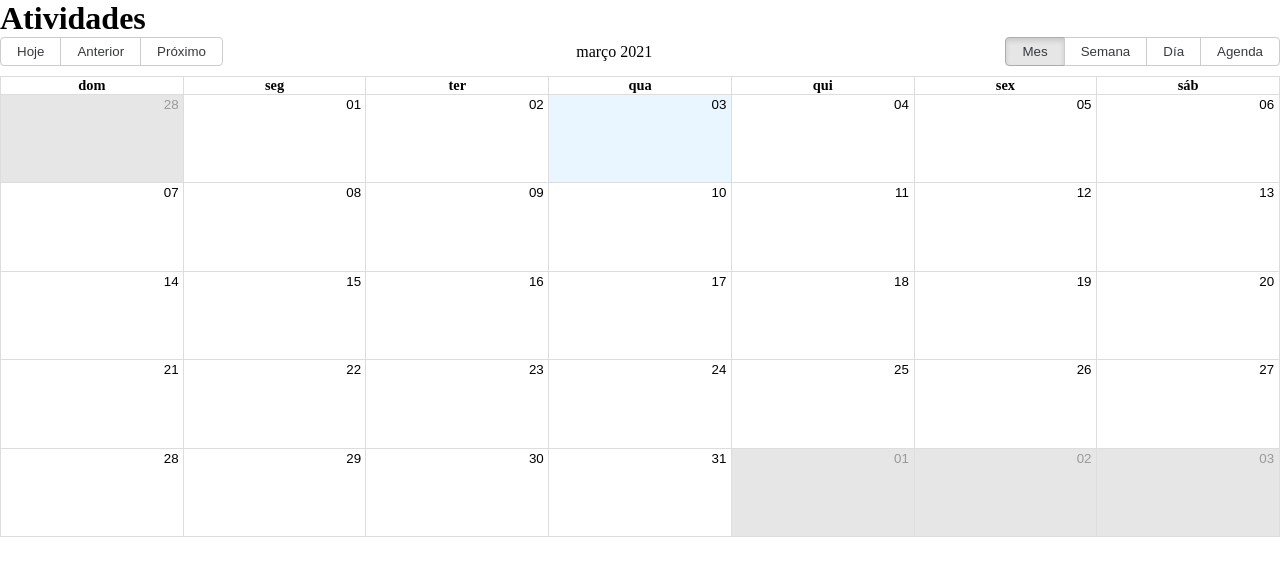
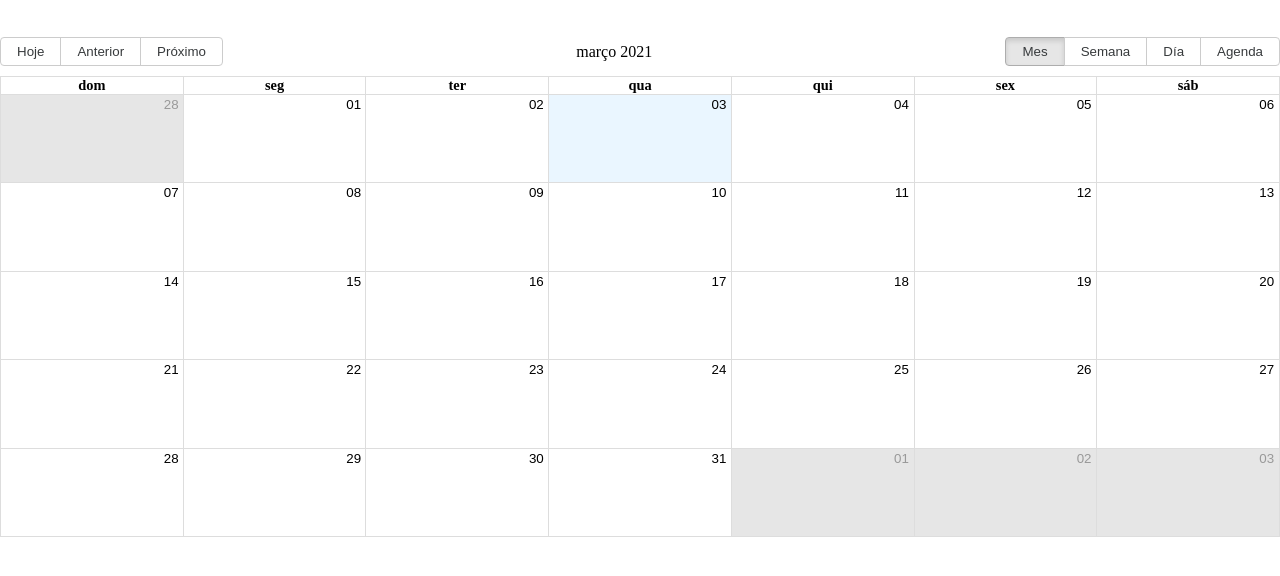
Before and after one commit to Quick-Dates/Quick-Dates-Web, a React (Create React App) app: page /atividades in a window 1280 px wide. Shown: the top 576 px of the page. Built offline with nearby package versions, Linux system fonts and the light colour scheme.

Commit message:
variavel css

```diff
--- a/public/index.html
+++ b/public/index.html
@@ -10,6 +10,8 @@
     <title>Quick Dates</title>
   </head>
   <body>
-    <div id="root"></div>
+    <div id="root">
+
+    </div>
   </body>
 </html>
--- a/src/pages/ActivitiesList/index.tsx
+++ b/src/pages/ActivitiesList/index.tsx
@@ -4,7 +4,7 @@ import './styles.css';
 
 const ActivitiesList: FC = () => (
   <div>
-    <h1>Atividades</h1>
+    <h1 className="title">Atividades</h1>
     <BigCalendar />
   </div>
 );
--- a/src/pages/ActivitiesList/styles.css
+++ b/src/pages/ActivitiesList/styles.css
@@ -0,0 +1,3 @@
+.title {
+  color: var(--color-background-primary);
+}
--- a/src/styles/global.css
+++ b/src/styles/global.css
@@ -5,5 +5,5 @@
 }
 
 :root {
-    --color-title: #000;
+  --color-background-primary: #fff;
 }
```
